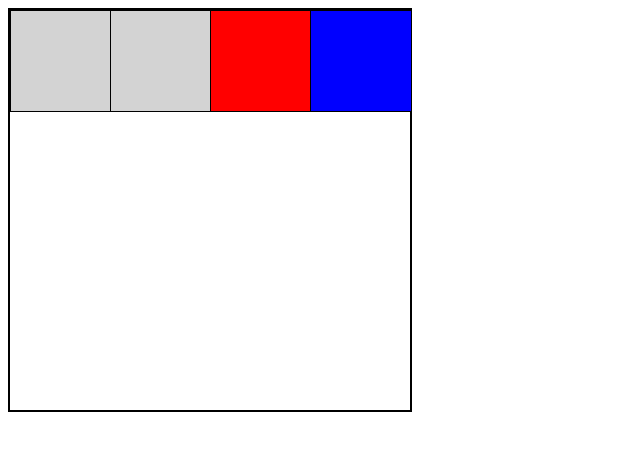
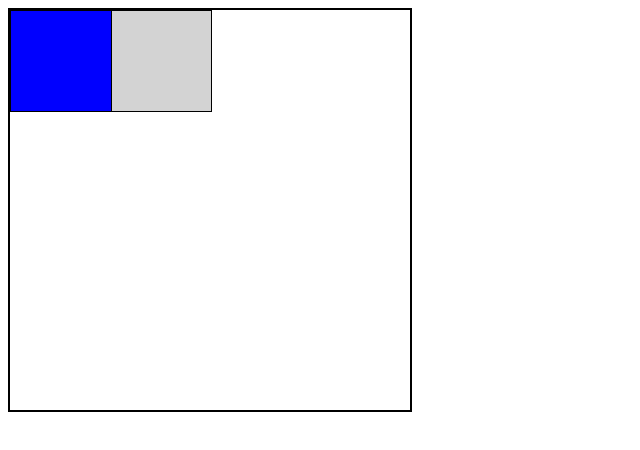
Before and after one commit to lisawuuuuuuu/-, a plain HTML site: page index.html in a window 1280 px wide. Shown: the whole page, without its empty margins (0-640 px from the left). Drawn offline with Linux system fonts and the light colour scheme.

Commit message:
Update style.css

```diff
--- a/style.css
+++ b/style.css
@@ -2,14 +2,24 @@
     width: 400px;
     height: 400px;
     border: 2px solid black;
-    display: grid;
-    grid-template-columns: repeat(4, 1fr);
-    grid-template-rows: repeat(4, 1fr);
+    position: relative;
 }
 
 .tile {
-    width: 100%;
-    height: 100%;
+    position: absolute;
+    width: 100px;
+    height: 100px;
     background-color: lightgray;
     border: 1px solid black;
 }
+
+#tile1 {
+    top: 0;
+    left: 0;
+}
+
+#tile2 {
+    top: 0;
+    left: 100px;
+}
+/* Add more styles for other tiles */
```
